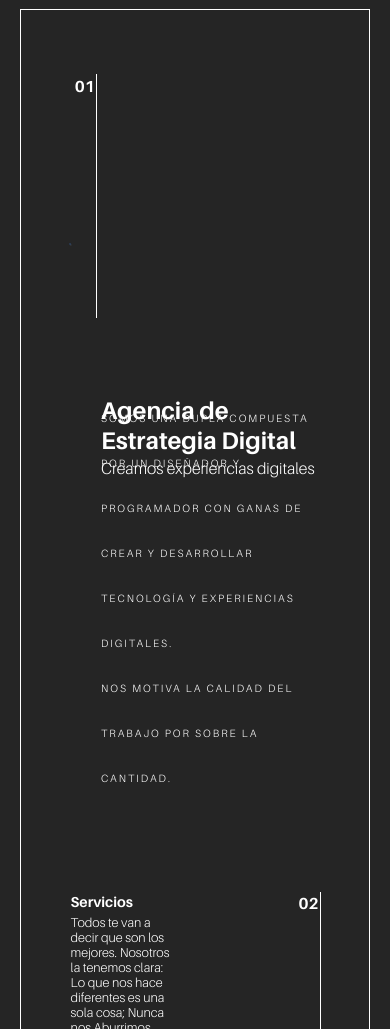
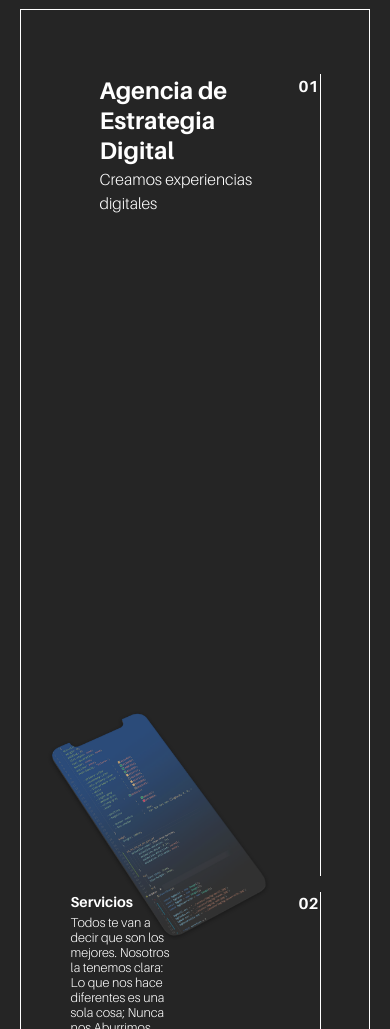
Before and after one commit to diversivo/landing, a website built with webpack: page client/public/index.html in a window 390 px wide. Shown: the part 71-1100 px from the top of the page. Built offline with nearby package versions, Linux system fonts and the light colour scheme.

Commit message:
se elimina el texto descriptivo del hero
también se edita la vista en movil.

```diff
--- a/client/public/index.html
+++ b/client/public/index.html
@@ -21,14 +21,6 @@
           <br>Estrategia Digital</h1>
         <h2>Creamos experiencias digitales</h2>
       </div>
-
-      <div class="box hero-legend">
-        <p class="small text-legend">Somos una dupla compuesta por un diseñador y programador
-          con ganas de crear y desarrollar tecnología y experiencias digitales.<br>
-          Nos motiva la calidad del trabajo por sobre la cantidad.
-        </p>
-      </div>
-
       <div class="box hero-image">
         <img class="absolute" src="img/hero-image-3.png" alt="hero-img" />
         <img class="absolute" src="img/hero-image-2.png" alt="hero-img" />
--- a/client/src/sass/modules/_grids.scss
+++ b/client/src/sass/modules/_grids.scss
@@ -9,7 +9,7 @@
     grid-template-rows: auto;
     grid-template-areas:
     "hero-title hero-title hero-image hero-image number-page"
-    "hero-legend hero-legend hero-image hero-image number-page"
+    ". . hero-image hero-image number-page"
     ". . . . number-page";
     grid-gap: 5px;
   }
--- a/client/src/sass/states/_mediaqueries.scss
+++ b/client/src/sass/states/_mediaqueries.scss
@@ -3,9 +3,9 @@
   .grid{
     &-main{
       grid-template-areas:
-      ". description description description number-page"
+      ". hero-title hero-title hero-title number-page"
       "hero-image hero-image hero-image hero-image number-page"
-      ". . direction direction number-page";
+      "hero-image hero-image hero-image hero-image number-page";
       grid-gap: 1px;
     }
     &-services{
```
